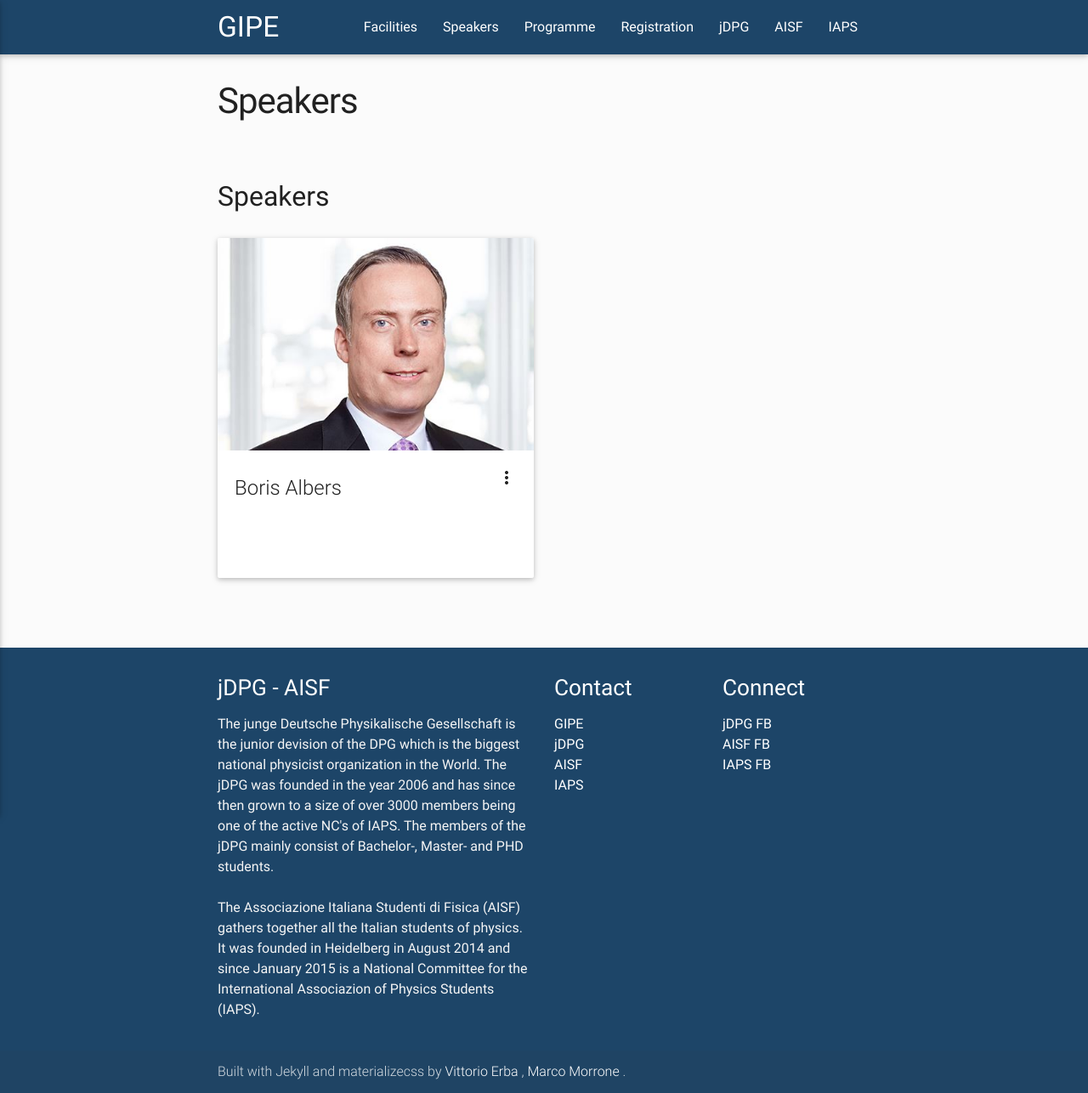
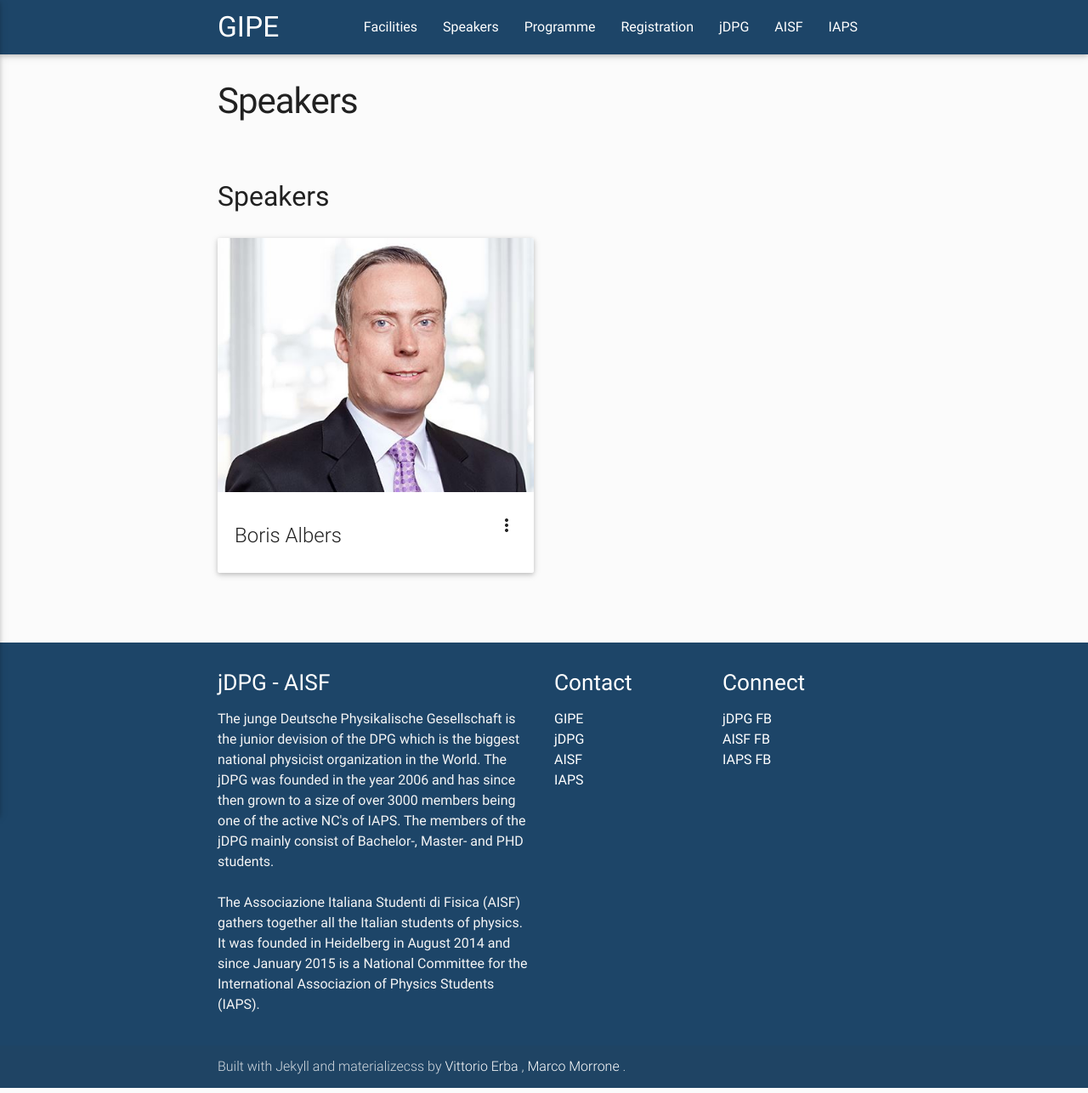
Before and after one commit to eligara/gipe, a Jekyll site: the page built from speakers.html, in a window 1280 px wide. Shown: the whole page at 85% size. Built offline with Jekyll 4.4.1, drawn with Linux system fonts in a browser that asks for light colours; nearby versions of some CDN libraries.

Commit message:
update card speakers

```diff
--- a/speakers.html
+++ b/speakers.html
@@ -14,7 +14,7 @@ title: Speakers
        <div class="row">
         {% endif %}
        <div class="col s12 m6">
-       <div class="medium card">
+       <div class="card">
        <div class="card-image waves-effect eaves-block waves-light">
          <img class="activator" src="{{ site.url}}/{{ item.img }}">
 </div>
```
